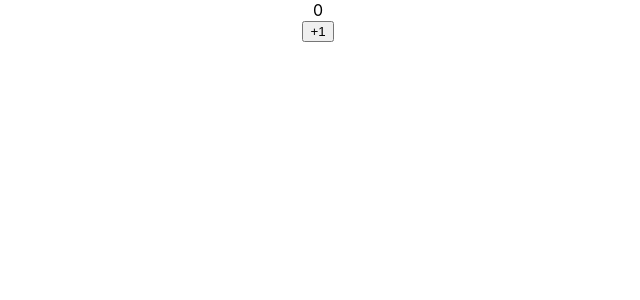
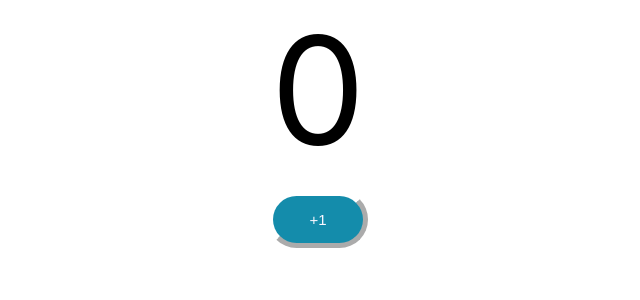
Before and after one commit to fgrabowski/Counter-App-React, a React (Create React App) app in the folder counter-app-react/: page / in a window 1280 px wide. Shown: the top 300 px of the page, without its empty margins (322-962 px from the left). Built offline with nearby package versions, Linux system fonts and the light colour scheme.

Commit message:
[+] Some Css Look

```diff
--- /dev/null
+++ b/counter-app-react/src/components/counter/Counter.css
@@ -0,0 +1,17 @@
+
+.counterButton {
+    font-size:15px;
+    background-color:#148cab;
+    width:100px;
+    margin:10px;
+    color:rgb(250, 247, 255);
+    padding:15px;
+    border-radius:30px;
+    border-color: #ffffff;
+    border-width: 5px;
+}
+
+.count {
+    font-size: 150px;
+    padding: 20px;
+}
--- a/counter-app-react/src/components/counter/Counter.jsx
+++ b/counter-app-react/src/components/counter/Counter.jsx
@@ -1,3 +1,5 @@
+import './Counter.css'
+
 export default function Counter() {
 
     function addCounterFunction() {
@@ -8,7 +10,9 @@
         <div className="Counter">
             <span className="count">0</span>
             <div>
-                <button className="counterButton" onClick={addCounterFunction}>+1</button>
+                <button className="counterButton"
+                    onClick={addCounterFunction}
+                >+1</button>
             </div>
         </div>
     )
```
